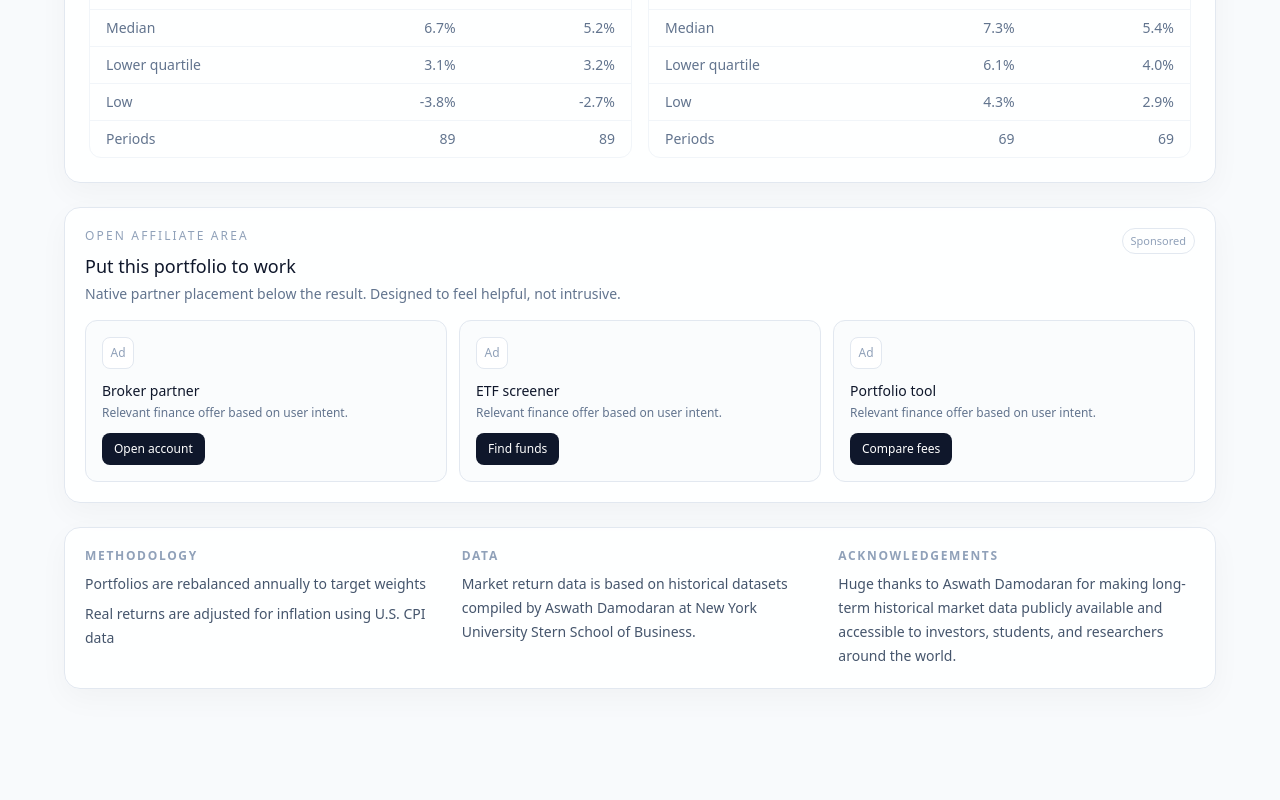
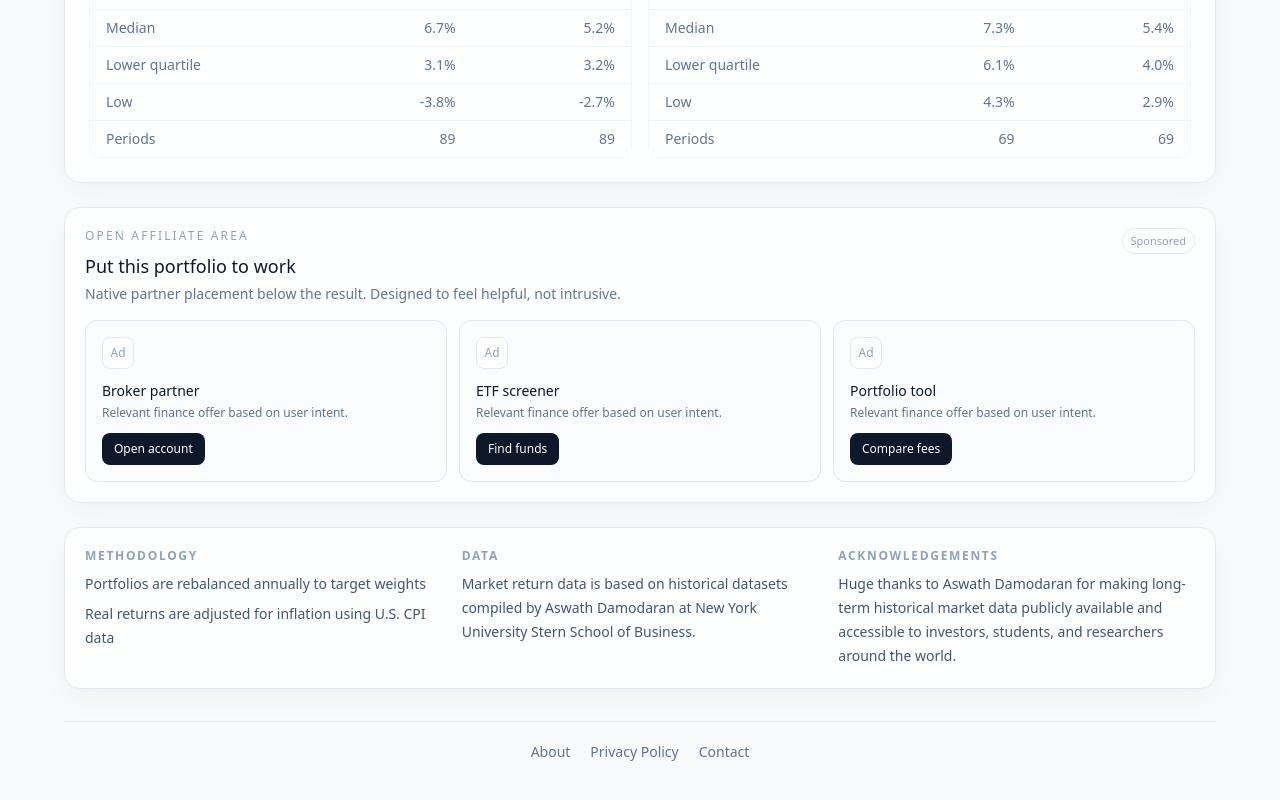
Before and after one commit to horizonworks-lab/portfolio-lab, a React (Vite) app: page / in a window 1280 px wide. Shown: the part 1654-2454 px from the top of the page. Built offline with nearby package versions, Linux system fonts and the light colour scheme.

Commit message:
Update App.jsx

```diff
--- a/src/App.jsx
+++ b/src/App.jsx
@@ -322,6 +322,71 @@ function MethodologyBlock() {
   );
 }
 
+function FooterInfo({ activeSection, setActiveSection }) {
+  const contactEmail = "mikael.strommer@gmail.com";
+
+  const sections = {
+    about: {
+      title: "About",
+      content: (
+        <p>
+          HorizonWorks Lab is an independent portfolio research and visualization project. The tool helps users compare historical portfolio outcomes across different investment horizons using long-term market data.
+        </p>
+      ),
+    },
+    privacy: {
+      title: "Privacy Policy",
+      content: (
+        <div className="space-y-3">
+          <p>
+            This website may use cookies and third-party services, including Google AdSense, to display ads and help support the site. Third-party vendors, including Google, may use cookies to serve ads based on a user’s prior visits to this or other websites. Users can manage ad personalization through their Google ad settings.
+          </p>
+          <p>
+            This site does not require user accounts and does not intentionally collect personal financial information. Basic usage data may be processed by third-party services used for hosting, analytics, advertising, or site performance.
+          </p>
+          <p>
+            For questions about privacy, contact: {contactEmail}.
+          </p>
+        </div>
+      ),
+    },
+    contact: {
+      title: "Contact",
+      content: (
+        <p>
+          For questions, feedback, or corrections, contact: {contactEmail}.
+        </p>
+      ),
+    },
+  };
+
+  const active = activeSection ? sections[activeSection] : null;
+
+  return (
+    <footer className="mt-8 text-sm text-slate-500">
+      <nav className="flex flex-wrap items-center justify-center gap-x-5 gap-y-2 border-t border-slate-200 pt-5">
+        {Object.entries(sections).map(([key, section]) => (
+          <button
+            key={key}
+            type="button"
+            onClick={() => setActiveSection(activeSection === key ? null : key)}
+            className={`transition hover:text-slate-900 ${activeSection === key ? "text-slate-900" : "text-slate-500"}`}
+          >
+            {section.title}
+          </button>
+        ))}
+      </nav>
+
+      {active && (
+        <section className="mt-5 rounded-2xl border border-slate-200 bg-white/90 p-5 text-slate-600 shadow-[0_10px_30px_rgba(15,23,42,0.035)]">
+          <h2 className="mb-3 text-sm font-medium text-slate-900">{active.title}</h2>
+          <div className="text-sm leading-6">{active.content}</div>
+        </section>
+      )}
+    </footer>
+  );
+}
+
 export default function App() {
   const initialA = { sp500: 100, small_cap: 0, tbills: 0, bond10: 0, gold: 0 };
   const initialB = { sp500: 60, small_cap: 0, tbills: 0, bond10: 40, gold: 0 };
@@ -341,6 +406,7 @@ export default function App() {
   const [validationAttempted, setValidationAttempted] = useState(false);
   const [validationMessage, setValidationMessage] = useState("");
   const [chartAdKey, setChartAdKey] = useState(0);
+  const [activeFooterSection, setActiveFooterSection] = useState(null);
 
   const [draftH1, draftH2] = draftSelectedHorizons.length === 2
     ? draftSelectedHorizons
@@ -467,6 +533,7 @@ export default function App() {
 
         <AffiliateBlock />
         <MethodologyBlock />
+        <FooterInfo activeSection={activeFooterSection} setActiveSection={setActiveFooterSection} />
         <div className="h-[100px]" />
       </div>
       <div className="fixed bottom-0 left-0 right-0 z-50 flex justify-center px-3 pb-3 pointer-events-none">
```
